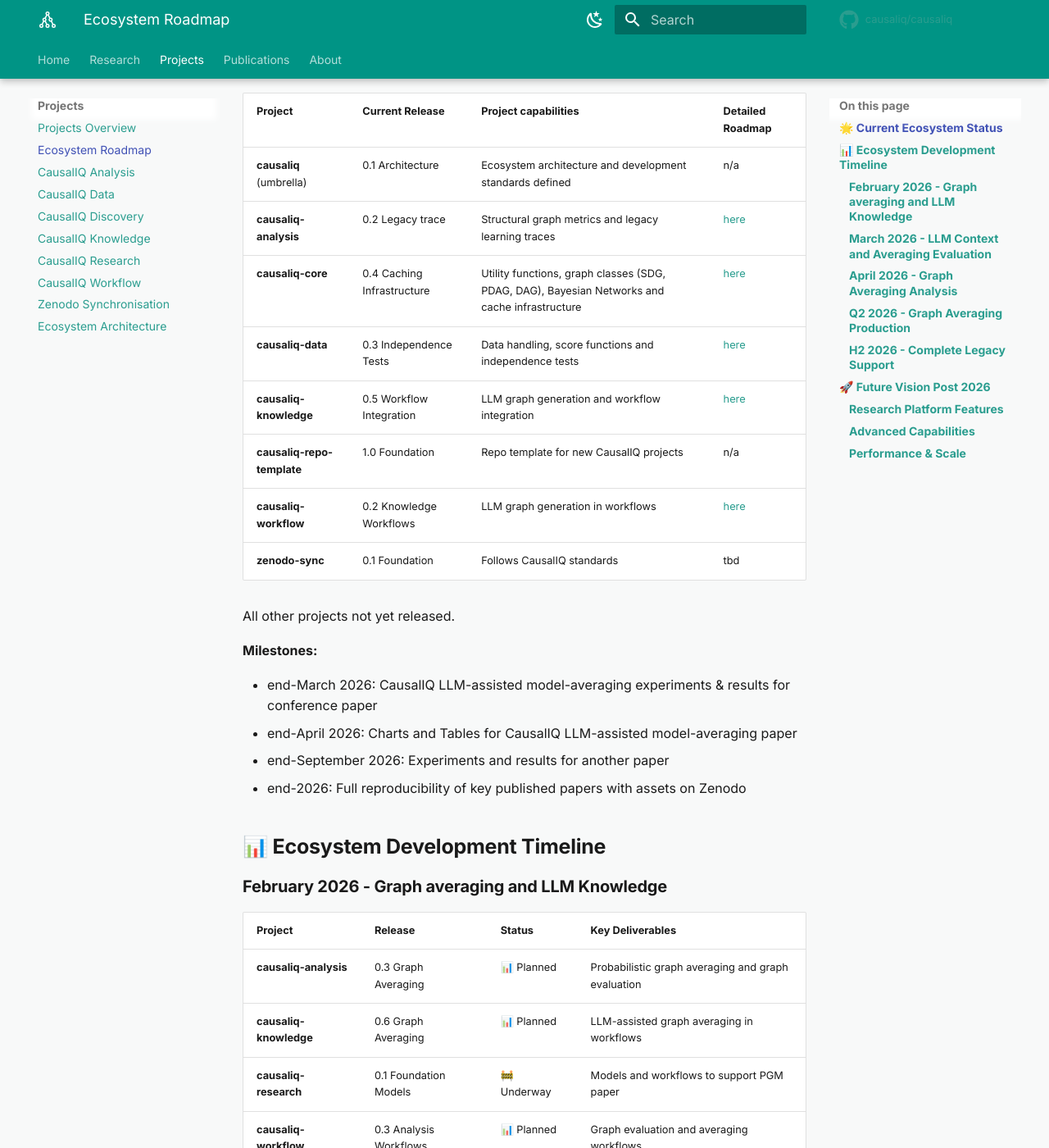
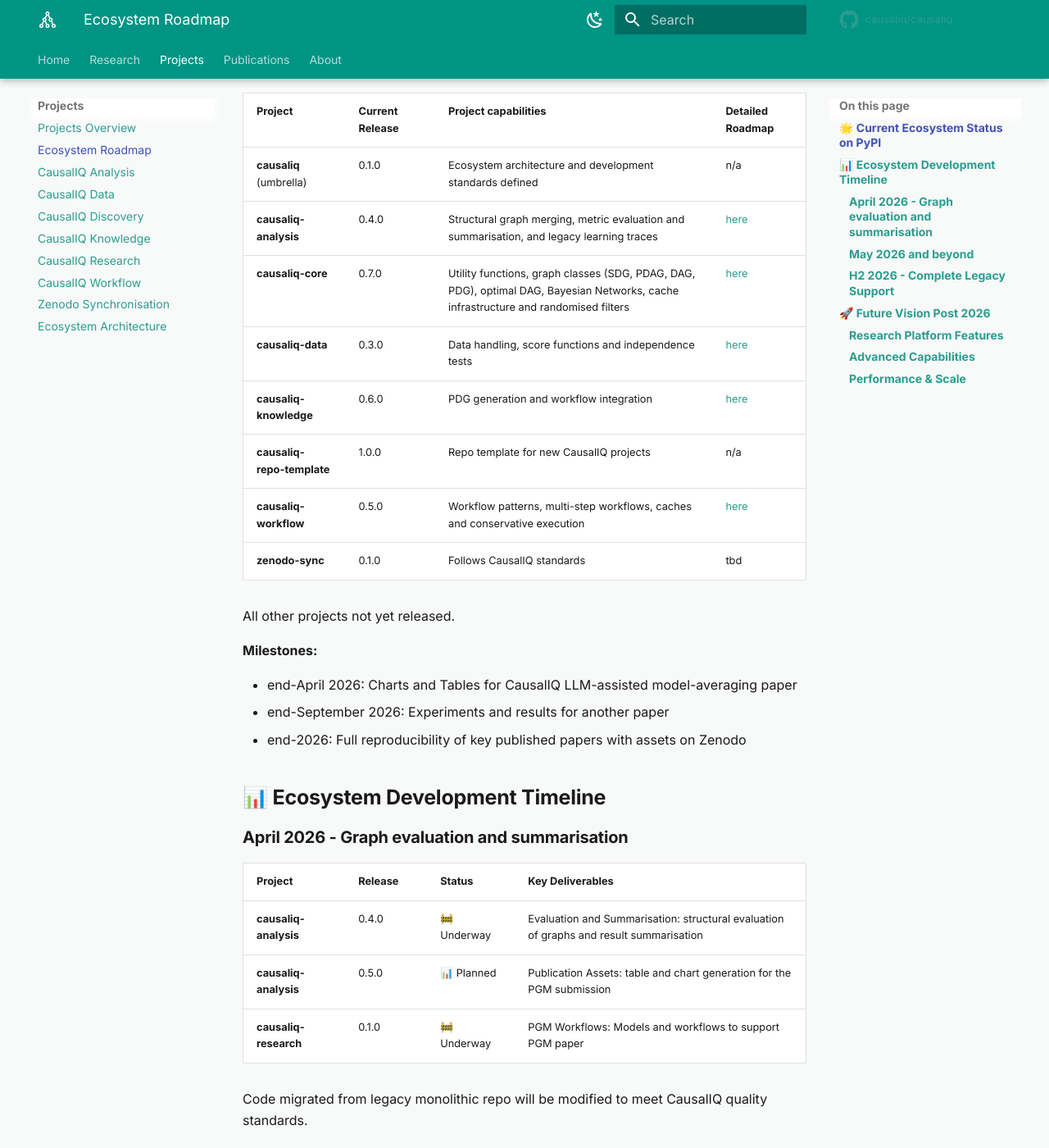
Before and after one commit to causaliq/causaliq, an MkDocs documentation site: the page built from docs/projects/ecosystem_roadmap.md, in a window 1280 px wide and 1400 px high, scrolled down 314 px. Shown: the whole window at 82% size. Built offline with MkDocs 1.6.1 and Material for MkDocs 9.7.7, drawn with Linux system fonts in a browser that asks for light colours; comment, search, counter and statistics services are not loaded; some of the changed text lies outside the part shown.

Commit message:
docs: rename causaliq-predict to causaliq-whatif and update roadmap

```diff
--- a/docs/projects/ecosystem_roadmap.md
+++ b/docs/projects/ecosystem_roadmap.md
@@ -2,69 +2,55 @@
 
 *At-a-glance view of development releases across the CausalIQ ecosystem*
 
-Last updated: February 20, 2026
+Last updated: April 11, 2026
 
-## 🌟 Current Ecosystem Status
+## 🌟 Current Ecosystem Status on PyPI
 
 | Project | Current Release | Project capabilities | Detailed Roadmap |
 |---------|-----------------|----------------------|------------------|
-| **causaliq** (umbrella)        | 0.1 Architecture | Ecosystem architecture and development standards defined | n/a |
-| **causaliq-analysis** | 0.2 Legacy trace | Structural graph metrics and legacy learning traces | [here](https://causaliq.github.io/causaliq-analysis/roadmap/)
-| **causaliq-core** | 0.4 Caching Infrastructure | Utility functions, graph classes (SDG, PDAG, DAG), Bayesian Networks and cache infrastructure | [here](https://causaliq.github.io/causaliq-core/roadmap/) |
-| **causaliq-data** | 0.3 Independence Tests | Data handling, score functions and independence tests | [here](https://causaliq.github.io/causaliq-data/roadmap/)
-| **causaliq-knowledge** | 0.5 Workflow Integration | LLM graph generation and workflow integration | [here](https://causaliq.github.io/causaliq-knowledge/roadmap/) |
-| **causaliq-repo-template** | 1.0 Foundation | Repo template for new CausalIQ projects | n/a |
-| **causaliq-workflow**      | 0.2 Knowledge Workflows | LLM graph generation in workflows | [here](https://causaliq.github.io/causaliq-workflow/roadmap/) |
-| **zenodo-sync**            | 0.1 Foundation | Follows CausalIQ standards | tbd |
+| **causaliq** (umbrella)        | 0.1.0 | Ecosystem architecture and development standards defined | n/a |
+| **causaliq-analysis** | 0.4.0  | Structural graph merging, metric evaluation and summarisation, and legacy learning traces | [here](https://causaliq.github.io/causaliq-analysis/roadmap/)
+| **causaliq-core** | 0.7.0 | Utility functions, graph classes (SDG, PDAG, DAG, PDG), optimal DAG, Bayesian Networks, cache infrastructure and randomised filters | [here](https://causaliq.github.io/causaliq-core/roadmap/) |
+| **causaliq-data** | 0.3.0 | Data handling, score functions and independence tests | [here](https://causaliq.github.io/causaliq-data/roadmap/)
+| **causaliq-knowledge** | 0.6.0 | PDG generation and workflow integration | [here](https://causaliq.github.io/causaliq-knowledge/roadmap/) |
+| **causaliq-repo-template** | 1.0.0 | Repo template for new CausalIQ projects | n/a |
+| **causaliq-workflow**      | 0.5.0 | Workflow patterns, multi-step workflows, caches and conservative execution | [here](https://causaliq.github.io/causaliq-workflow/roadmap/) |
+| **zenodo-sync**            | 0.1.0 | Follows CausalIQ standards | tbd |
 
 All other projects not yet released.
 
 **Milestones:**
 
-- end-March 2026: CausalIQ LLM-assisted model-averaging experiments & results for conference paper
 - end-April 2026: Charts and Tables for CausalIQ LLM-assisted model-averaging paper
 - end-September 2026: Experiments and results for another paper
 - end-2026: Full reproducibility of key published papers with assets on Zenodo
 
 ## 📊 Ecosystem Development Timeline
 
-### February 2026 - Graph averaging and LLM Knowledge
+### April 2026 - Graph evaluation and summarisation
 
 | Project | Release | Status | Key Deliverables |
 |---------|---------|--------|------------------|
-| **causaliq-analysis** | 0.3 Graph Averaging | 📊 Planned | Probabilistic graph averaging and graph evaluation |
-| **causaliq-knowledge** | 0.6 Graph Averaging |  📊 Planned  | LLM-assisted graph averaging in workflows  |
-| **causaliq-research** | 0.1 Foundation Models | 🚧 Underway | Models and workflows to support PGM paper |
-| **causaliq-workflow** | 0.3 Analysis Workflows | 📊 Planned | Graph evaluation and averaging workflows |
+| **causaliq-analysis** | 0.4.0 |  🚧 Underway | Evaluation and Summarisation: structural evaluation of graphs and result summarisation |
+| **causaliq-analysis** | 0.5.0 |  📊 Planned | Publication Assets: table and chart generation for the PGM submission |
+| **causaliq-research** | 0.1.0 | 🚧 Underway | PGM Workflows: Models and workflows to support PGM paper |
+
 
 Code migrated from legacy monolithic repo will be modified to meet CausalIQ quality standards.
 
 CausalIQ packages will implement the CausalIQAction interface and therefore can be included in CausalIQ Workflows
 
 
-### March 2026 - LLM Context and Averaging Evaluation
+### May 2026 and beyond
 
 | Project | Release | Status | Key Deliverables |
 |---------|---------|--------|------------------|
-| **causaliq-analysis** | 0.4 Averaging Analysis | ✨ Envisaged | Basic analysis of graph averaging |
-| **causaliq-analysis** | 0.5 Non-reference Evaluation | ✨ Envisaged | Evaluation that does not require reference graphs |
-
-
-
-### April 2026 - Graph Averaging Analysis
-
-| Project | Release | Status | Key Deliverables |
-|---------|---------|--------|------------------|
-| **causaliq-analysis** | 0.6 Analysis Plots | ✨ Envisaged | Based on January Experience |
-| **causaliq-discovery** | 0.1 Discovery Foundations | ✨ Envisaged | Migration of HC/Tabu-Stable |
-| **causal-predict** | 0.1 Foundation Inference | ✨ Envisaged | Basic PyAgrum Inference |
-| **causaliq-workflow** | 0.5 Enhanced Workflow | 🔄 Background | Comparison and dry-run capability |
-
-### Q2 2026 - Graph Averaging Production
-
-| Project | Release | Status | Key Deliverables |
-|---------|---------|--------|------------------|
-| **causaliq-knowledge** | 0.5 Advanced Queries | ✨ Envisaged | Based on January Experience |
+| **causaliq-analysis** | Non-reference Evaluation | ✨ Envisaged | Evaluation that does not require reference graphs |
+| **causaliq-analysis** | Statistical Significance | ✨ Envisaged | Based on January Experience |
+| **causaliq-discovery** | Discovery Foundations | ✨ Envisaged | Migration of HC/Tabu-Stable |
+| **causaliq-whatif** | Foundation Inference | ✨ Envisaged | Basic PyAgrum Inference |
+| **causaliq-workflow** | Comparison capability | ✨ Envisaged | Comparison capability |
+| **causaliq-knowledge** | Advanced Queries | ✨ Envisaged | Based on January Experience |
 
 
 ### H2 2026 - Complete Legacy Support
```
Also changed, not shown: README.md (+1 -1 lines), docs/projects/ecosystem_architecture.md (+2 -2 lines), docs/projects/index.md (+2 -2 lines), docs/projects/knowledge.md (+1 -1 lines), docs/projects/research.md (+2 -2 lines), docs/projects/workflow.md (+2 -2 lines).
